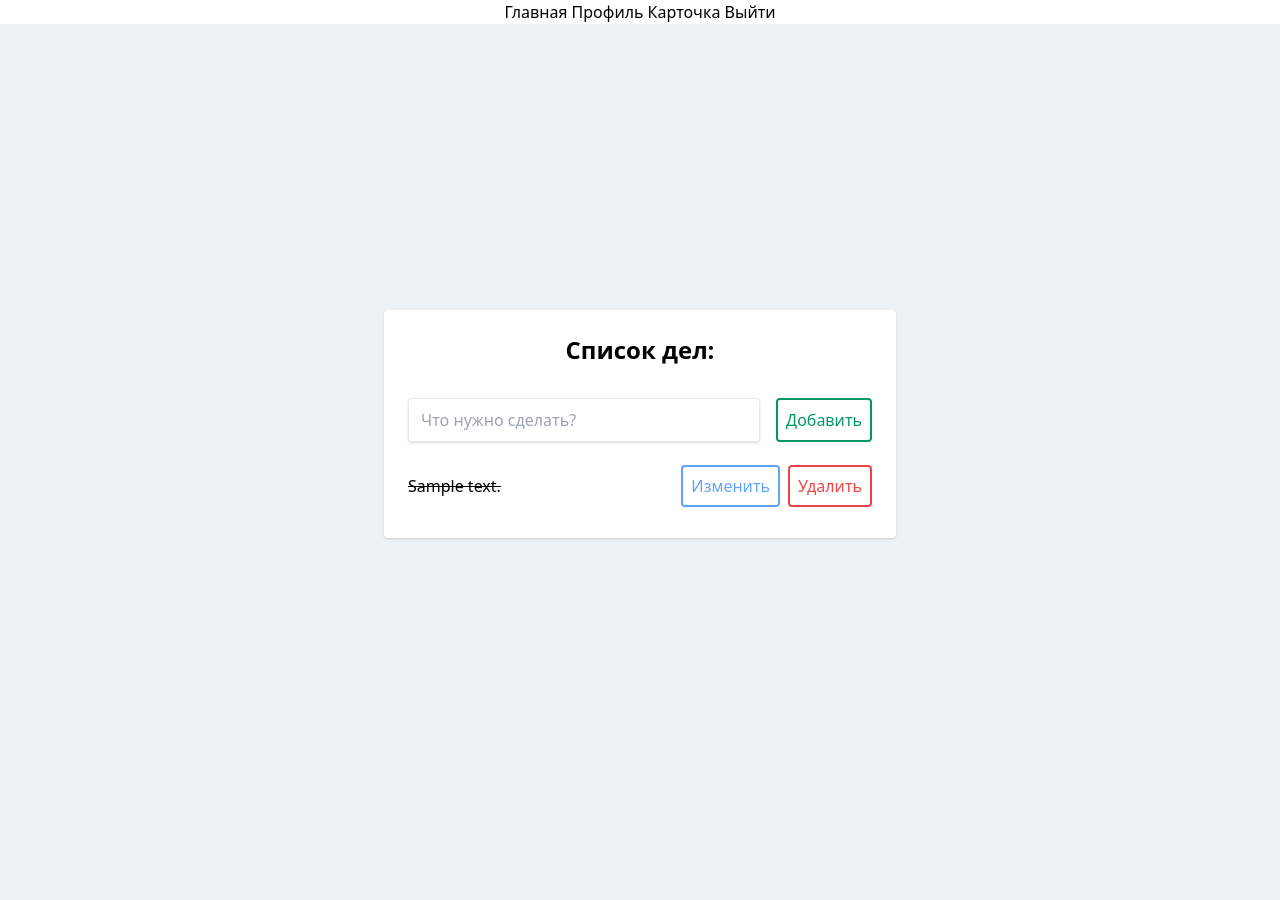
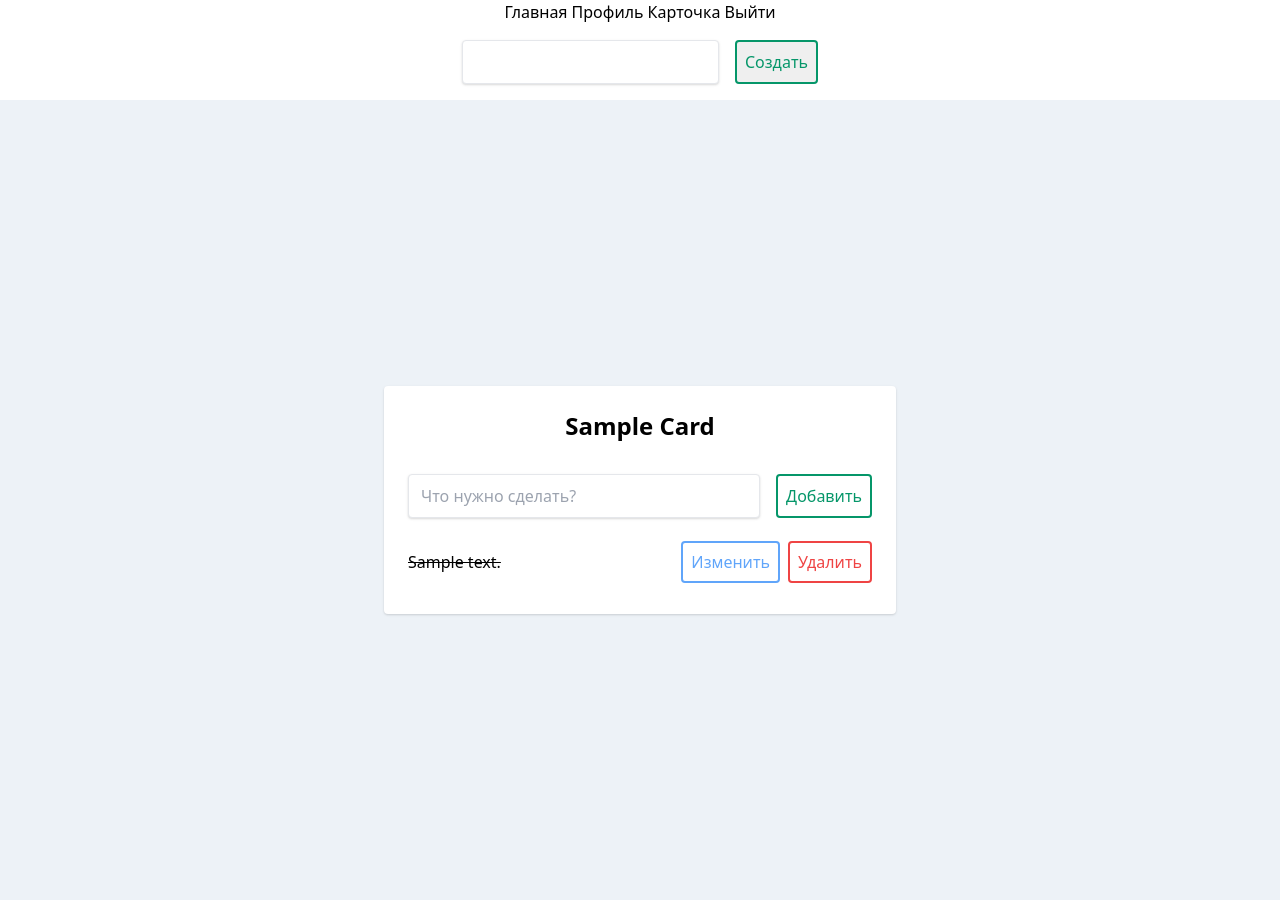
Before and after one commit to m3nd0r/todo_app, a Flask app: page /card in a window 1280 px wide. Before the commit the page ends 539 px from the top, so only its background shows below. Run offline with Flask 2, Linux system fonts and the light colour scheme; a user stored in the database is signed in; tables that the repository leaves empty hold one stand-in row (values such as "Sample post"); some libraries are stand-ins or nearby versions.

Commit message:
добавил несколько списков

```diff
--- a/todo/app/models.py
+++ b/todo/app/models.py
@@ -29,3 +29,7 @@ class TodoCard(db.Model):
     status = db.Column(db.String(60), index=True, default='draft')
     todo = db.relationship('Todo', backref='todo_card', lazy='dynamic')
     user_id = db.Column(db.Integer, db.ForeignKey('todo_user.id'))
+
+    @property
+    def items(self):
+        return Todo.query.filter(Todo.todo_card_id == self.id).order_by(Todo.d_create).all()
--- a/todo/app/templates/base.html
+++ b/todo/app/templates/base.html
@@ -23,6 +23,8 @@
             {% endif %}
         {% endif %}
     </div>
+    {% block form %}
+    {% endblock %}
     <div class="h-screen overflow-hidden flex items-center justify-center" style="background: #edf2f7;">
 
         {% block content %}
--- a/todo/app/templates/card.html
+++ b/todo/app/templates/card.html
@@ -1,26 +1,29 @@
 {% extends "base.html" %}
 
+{% block form %}
+<div class="h-100 w-full flex items-center justify-center font-sans">
+  <form action="/add_card" method="post" class="flex mt-4">
+    {{ add_card_form.hidden_tag() }}
+    {{ add_card_form.todo_card_name(class="shadow appearance-none border rounded w-full py-2 px-3 mr-4 text-grey-darker") }}
+    {{ add_card_form.submit(class="flex-no-shrink p-2 border-2 rounded text-green-600 border-green-600 hover:text-white hover:bg-green-600", size=64) }}
+  </form>
+</div>
+{% endblock %}
+
 {% block content %}
-  {# <div class="flex mt-4">
-    <form action="/add_card" method="post">
-      {{ add_card_form.todo_card_name(class="shadow appearance-none border rounded w-full py-2 px-3 mr-4 text-grey-darker") }}
-      {{ add_card_form.submit(class="flex-no-shrink p-2 border-2 rounded text-teal border-teal hover:text-white hover:bg-teal bg-green-600") }}
-    </form>
-  </div> #}
-
-{# {% if todo_card_list %} #}
-  {# {% for todo_card in todo_card_list %} #}
+{% if todo_card_list %}
+  {% for todo_card in todo_card_list %}
     <div class="h-100 w-full flex items-center justify-center font-sans">
       <div class="bg-white rounded shadow p-6 m-4 w-full lg:w-3/4 lg:max-w-lg">
         <div class="mb-4">
-          <h1 class="text-2xl font-bold text-grey-500 text-center">Список дел:</h1>
+          <h1 class="text-2xl font-bold text-grey-500 text-center">{{ todo_card.name.title() or '---'}}</h1>
           <div class="flex mt-4">
             {% include "partials/_form.html" %}
           </div>
         </div>
         <div>
-          {% if todo_list %}
-            {% for todo in todo_list %}
+          {% if todo_card.items %}
+            {% for todo in todo_card.items %}
             <div class="flex mb-4 items-center">
               <p class="w-full text-grey-darkest">
                 {% if todo.status == 'complete' %}
@@ -51,7 +54,7 @@
         </div>
       </div>
     </div>
-  {# {% endfor %} #}
-{# {% endif %} #}
+  {% endfor %}
+{% endif %}
 
 {% endblock content %}
--- a/todo/app/views.py
+++ b/todo/app/views.py
@@ -25,9 +25,9 @@ class CardView(CoreView, MethodView):
     def get(self):
         add_card_form = AddTodoCardForm()
         add_todo = AddTodoForm()
-        todo_list = Todo.query.filter_by(user_id=current_user.id).order_by(Todo.d_create).all()
+        # todo_list = Todo.query.filter_by(user_id=current_user.id).order_by(Todo.d_create).all()
         todo_card_list = TodoCard.query.filter_by(user_id=current_user.id).all()
-        return render_template('/card.html', add_card_form=add_card_form, add_todo=add_todo, todo_card_list=todo_card_list, todo_list=todo_list)
+        return render_template('/card.html', add_card_form=add_card_form, add_todo=add_todo, todo_card_list=todo_card_list)
 
 
 class AddTodoCardView(CoreView, MethodView):
@@ -46,7 +46,6 @@ class AddTodoCardView(CoreView, MethodView):
         form = self.form
         if form.validate_on_submit():
             new_todo_card = TodoCard(user_id=current_user.id, name=form.todo_card_name.data)
-            print(new_todo_card)
             db.session.add(new_todo_card)
             db.session.commit()
 
@@ -68,7 +67,11 @@ class AddTodoView(CoreView, MethodView):
     def post(self):
         form = self.form
         if form.validate_on_submit():
-            new_todo = Todo(content=form.todo_content.data, active=True, d_create=datetime.now(), user_id=current_user.id)
+            new_todo = Todo(
+                content=form.todo_content.data,
+                active=True,
+                d_create=datetime.now(),
+                user_id=current_user.id)
             db.session.add(new_todo)
             db.session.commit()
 
```
